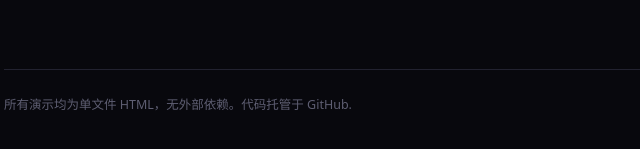
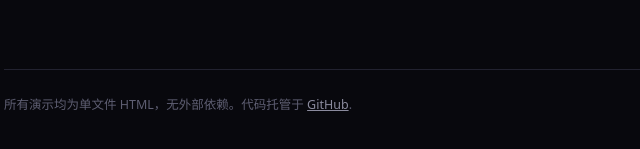
Before and after one commit to AFFINE-13/chaos-lab, a plain HTML site: page index.html in a window 1280 px wide. Shown: the part 1268-1417 px from the top of the page, 120-760 px from the left. Drawn offline with Linux system fonts and the light colour scheme.

Commit message:
补充在线演示地址与仓库链接

```diff
--- a/index.html
+++ b/index.html
@@ -144,7 +144,7 @@
   </div>
 
   <footer>
-    所有演示均为单文件 HTML，无外部依赖。代码托管于 GitHub.
+    所有演示均为单文件 HTML，无外部依赖。代码托管于 <a href="https://github.com/AFFINE-13/chaos-lab">GitHub</a>.
   </footer>
 </div>
 </body>
```
Also changed, not shown: 1 other file.
